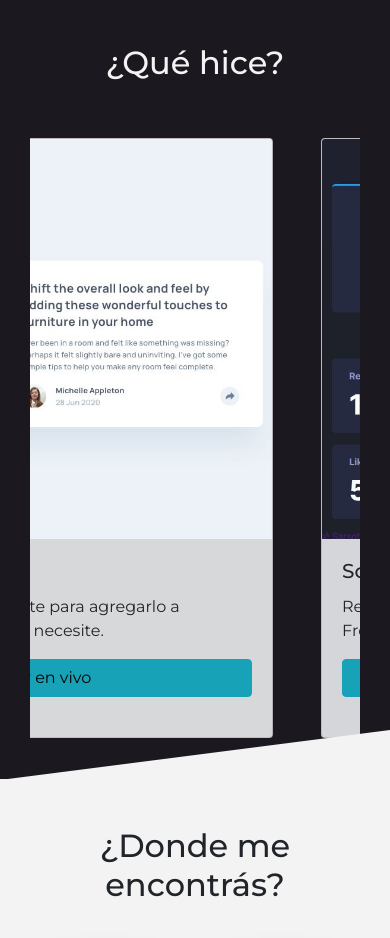
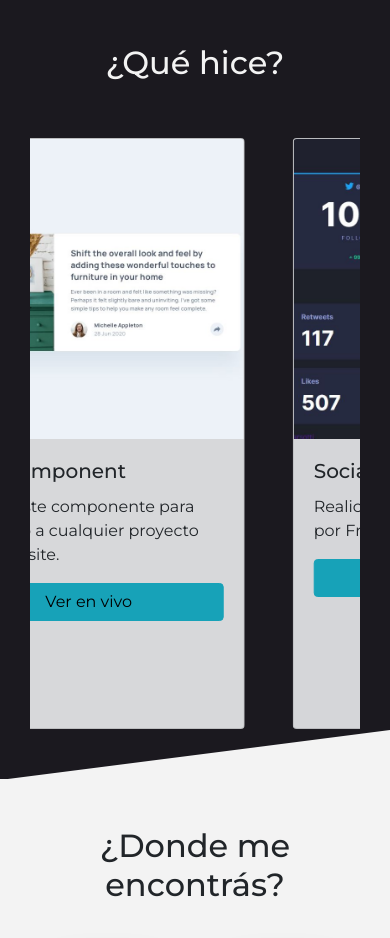
Before and after one commit to cocosar/milandingpage, a plain HTML site: page index.html in a window 390 px wide. Shown: the part 2960-3898 px from the top of the page. Drawn offline with nearby package versions, Linux system fonts and the light colour scheme.

Commit message:
agregada mq

```diff
--- a/main.js
+++ b/main.js
@@ -1,7 +1,4 @@
-document.addEventListener("DOMContentLoaded", function () {
-    var elems = document.querySelectorAll(".sidenav");
-    var instances = M.Sidenav.init(elems, options);
-});
+
 
 $(document).ready(function () {
     $(function () {
--- a/style.scss
+++ b/style.scss
@@ -203,12 +203,22 @@ nav {
         background-color: rgb(157, 159, 165);
         width: 450px;
         height: 600px;
+
         .card-body {
             display: flex;
             flex-direction: column;
             justify-content: space-between;
         }
         transition: background-color 0.4s ease;
+    }
+    @media screen and (max-width: 760px){
+        .card {
+            width: 80vw;
+            height: 70vh;
+            img {
+                height: 300px;
+            }
+        }
     }
     .slick-active {
         background-color: white;
```
Also changed, not shown: style.css, 1 other file.
